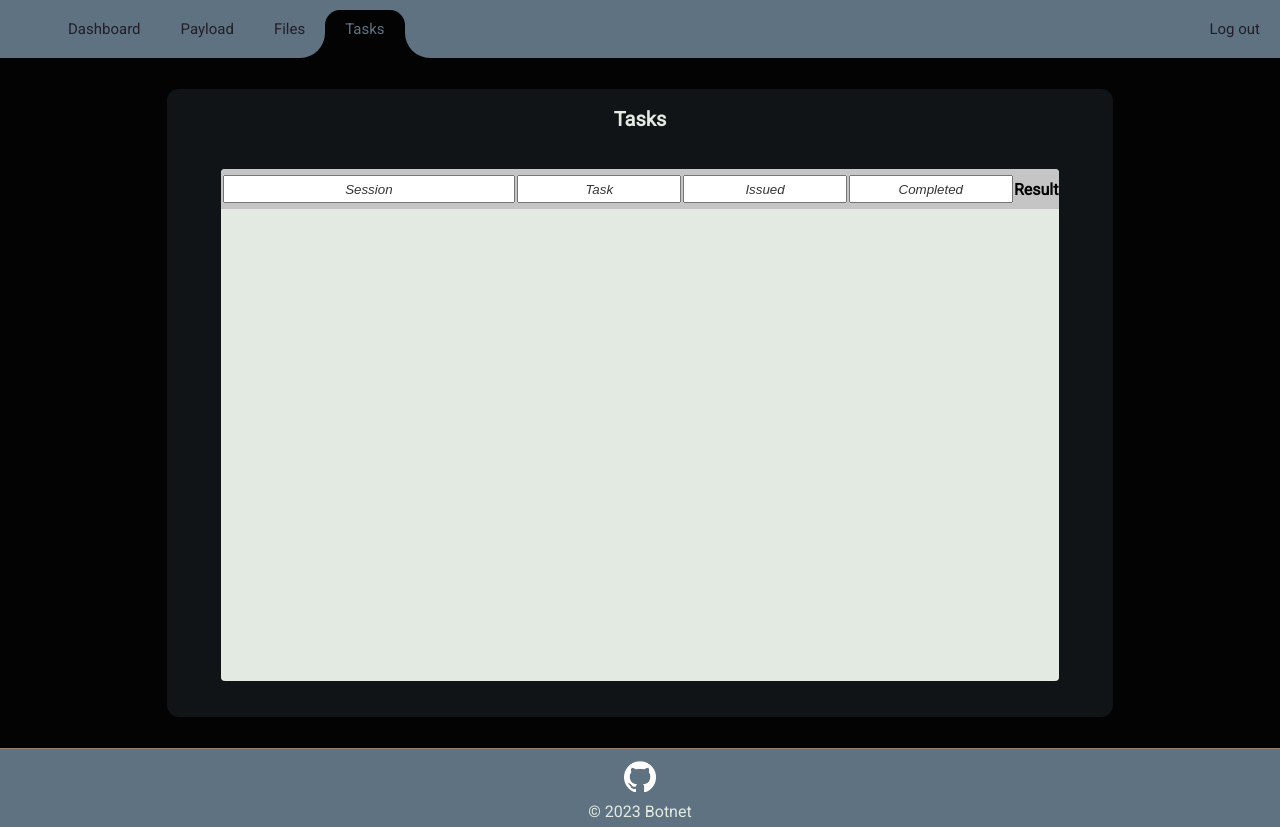
After one commit to wai157/pbl4, a Flask app: template web_gui/templates/tasks.html in a window 1280 px wide. The commit adds this page. Run offline with Flask 3, Linux system fonts and the light colour scheme; the template is opened without the code that fills it, so the values that code supplies are empty; some libraries are stand-ins or nearby versions.

Commit message:
Add tasks page to web GUI

```diff
--- a/web_gui/templates/layout.html
+++ b/web_gui/templates/layout.html
@@ -58,6 +58,9 @@
                 <li class="nav-item {{'active' if active_page == 'files' }}">
                     <a class="nav-link" href="/files">Files</a>
                 </li>
+                <li class="nav-item {{'active' if active_page == 'tasks' }}">
+                    <a class="nav-link" href="/tasks">Tasks</a>
+                </li>
             </ul>
         </div>
         <div style="flex: 1; display: flex; flex-direction: row-reverse; justify-content: flex-start;">
--- /dev/null
+++ b/web_gui/templates/tasks.html
@@ -0,0 +1,62 @@
+{% extends "layout.html" %}
+{% set active_page = 'tasks' %}
+
+{% block body %}
+    <div class="tw-flex-1 tw-flex tw-flex-col tw-justify-center tw-items-center tw-p-4">
+        <div class="tw-flex-1 tw-flex tw-flex-col tw-w-3/4 tw-bg-card tw-items-center tw-rounded-xl tw-p-4">
+            <div>
+                <header class="tw-text-xl tw-font-bold tw-text-text tw-pb-4">Tasks</header>
+            </div>
+            <div class="tw-w-11/12 tw-bg-text tw-rounded tw-overflow-y-auto tw-m-5" style="height: 32rem;">
+                <table class="tw-table-auto tw-w-full tw-p-0 tw-border-spacing-0">
+                    <thead class="tw-sticky tw-top-0 tw-bg-darker-text">
+                        <tr class="tw-h-10">
+                            <th class="tw-text-background tw-text-center"><input class="placeholder:tw-italic placeholder:tw-opacity-80 placeholder:tw-text-background tw-h-6 tw-w-72 tw-text-center tw-text-background" type="text" placeholder="Session" id="session"></th>
+                            <th class="tw-text-background tw-text-center"><input class="placeholder:tw-italic placeholder:tw-opacity-80 placeholder:tw-text-background tw-h-6 tw-w-40 tw-text-center tw-text-background" type="text" placeholder="Task" id="task"></th>
+                            <th class="tw-text-background tw-text-center"><input class="placeholder:tw-italic placeholder:tw-opacity-80 placeholder:tw-text-background tw-h-6 tw-w-40 tw-text-center tw-text-background" type="text" placeholder="Issued" id="issued"></th>
+                            <th class="tw-text-background tw-text-center"><input class="placeholder:tw-italic placeholder:tw-opacity-80 placeholder:tw-text-background tw-h-6 tw-w-40 tw-text-center tw-text-background" type="text" placeholder="Completed" id="completed"></th>
+                            <th class="tw-text-background tw-text-center">Result</th>
+                        </tr>
+                    </thead>
+                    <tbody>
+                        {% for task in tasks %}
+                            <tr class="tw-h-8">
+                                <td class="tw-text-background tw-text-center tw-pt-2">{{ task.session }}</td>
+                                <td class="tw-text-background tw-text-center tw-pt-2">{{ task.task }}</td>
+                                <td class="tw-text-background tw-text-center tw-pt-2">{{ task.issued[:19] }}</td>
+                                <td class="tw-text-background tw-text-center tw-pt-2">{{ task.completed[:19] }}</td>
+                                <td class="tw-text-background tw-text-center tw-pt-2">{{ task.result }}</td>
+                            </tr>
+                        {% endfor %}
+                    </tbody>
+                </table>
+            </div>
+        </div>
+        <script>
+            $('#session').on('input', function() {
+                var value = $(this).val().toLowerCase();
+                $('tbody tr').filter(function() {
+                    $(this).toggle($(this).children().first().text().toLowerCase().indexOf(value) > -1)
+                });
+            });
+            $('#task').on('input', function() {
+                var value = $(this).val().toLowerCase();
+                $('tbody tr').filter(function() {
+                    $(this).toggle($(this).children().first().next().text().toLowerCase().indexOf(value) > -1)
+                });
+            });
+            $('#issued').on('input', function() {
+                var value = $(this).val().toLowerCase();
+                $('tbody tr').filter(function() {
+                    $(this).toggle($(this).children().first().next().next().text().toLowerCase().indexOf(value) > -1)
+                });
+            });
+            $('#completed').on('input', function() {
+                var value = $(this).val().toLowerCase();
+                $('tbody tr').filter(function() {
+                    $(this).toggle($(this).children().first().next().next().next().text().toLowerCase().indexOf(value) > -1)
+                });
+            });
+        </script>
+    </div>
+{% endblock %}
```
